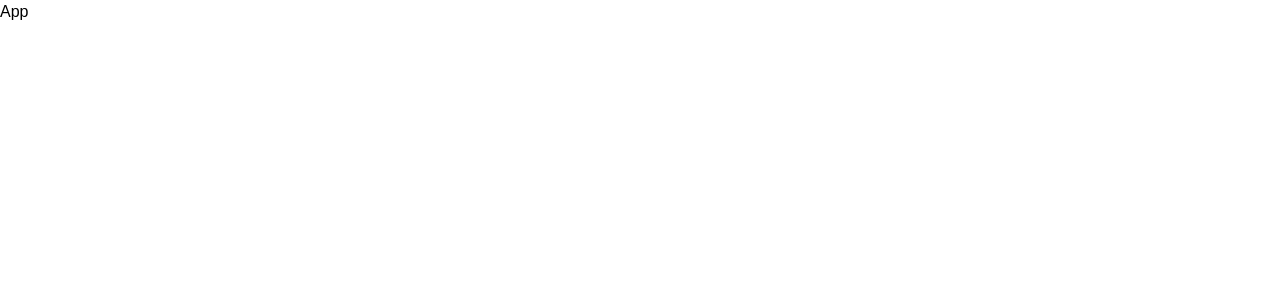
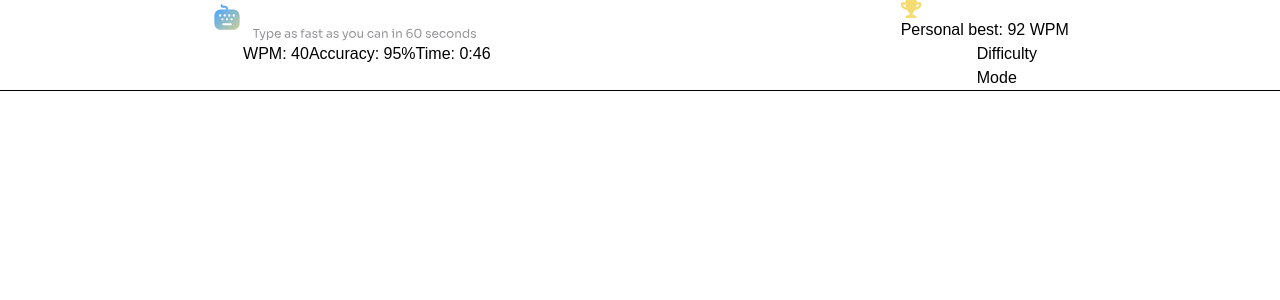
Before and after one commit to Zer0-Gravity/mini-react-project, a React (Vite) app in the folder typing-test/: page / in a window 1280 px wide. Shown: the top 300 px of the page. Built offline with nearby package versions, Linux system fonts and the light colour scheme.

Commit message:
Feat: Header html skeleton

```diff
--- a/typing-test/src/App.tsx
+++ b/typing-test/src/App.tsx
@@ -1,5 +1,11 @@
+import TypingTest from "./TypingTest";
+
 function App() {
-    return <div>App</div>;
+    return (
+        <div className="h-screen w-screen flex justify-center">
+            <TypingTest />
+        </div>
+    );
 }
 
 export default App;
--- /dev/null
+++ b/typing-test/src/TypingTest.tsx
@@ -0,0 +1,38 @@
+function TypingTest() {
+    return (
+        <main className="w-full">
+            <header className="flex justify-around">
+                <img src="/images/logo-large.svg" alt="" />
+                <div>
+                    <img src="/images/icon-personal-best.svg" alt="" />
+                    <h1>Personal best: 92 WPM</h1>
+                </div>
+            </header>
+
+            {/* Control bar section */}
+            <section className="flex justify-around border-b">
+                <div className="flex">
+                    <h1>
+                        WPM: <span>40</span>
+                    </h1>
+                    <h1>
+                        Accuracy: <span>95%</span>
+                    </h1>
+                    <h1>
+                        Time: <span>0:46</span>
+                    </h1>
+                </div>
+                <div>
+                    <div>
+                        <h1>Difficulty</h1>
+                    </div>
+                    <div>
+                        <h1>Mode</h1>
+                    </div>
+                </div>
+            </section>
+        </main>
+    );
+}
+
+export default TypingTest;
```
Also changed, not shown: typing-test/src/index.css (line endings or trailing spaces).
